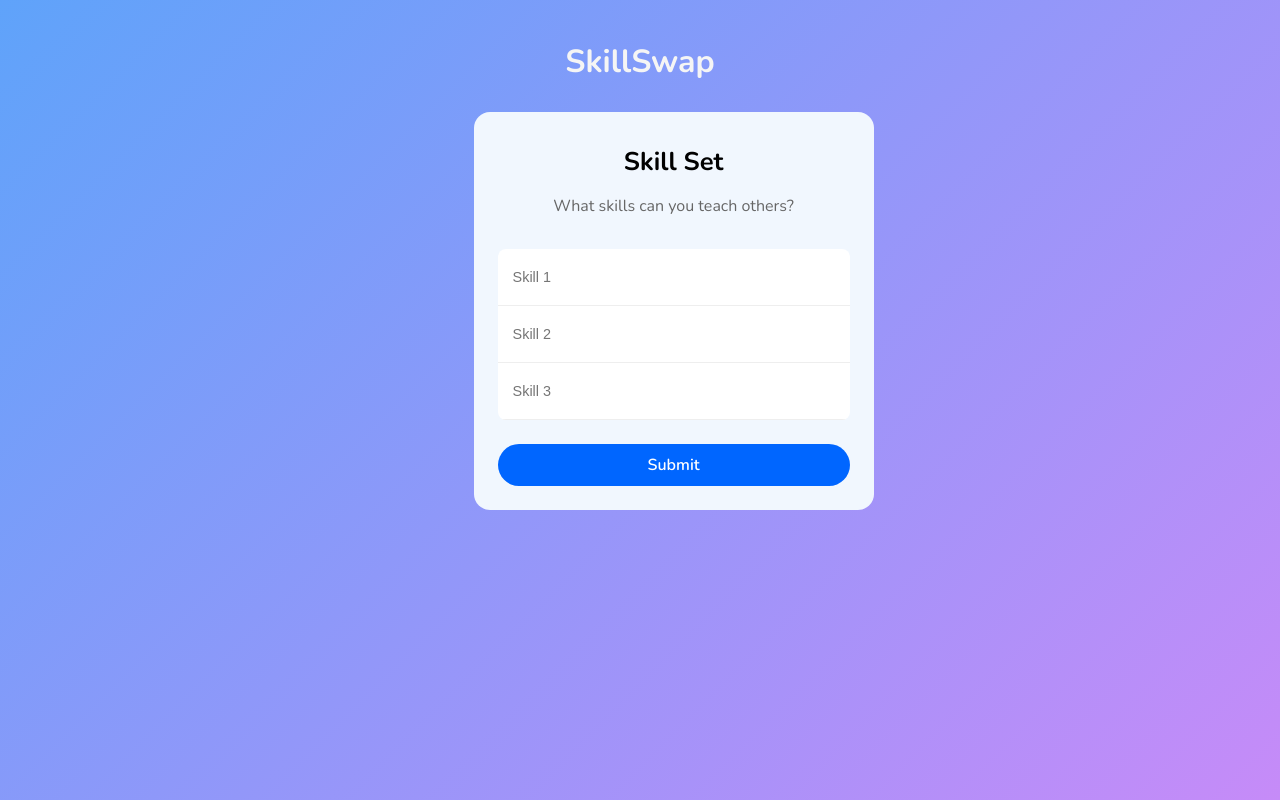
After one commit to nafaytashfeen/DeerHacksHackathon, a Flask app: template templates/skillset.html in a window 1280 px wide. The commit adds this page. Run offline with Flask 3, Linux system fonts and the light colour scheme; the template is opened without the code that fills it, so the values that code supplies are empty.

Commit message:
skillset working

```diff
--- a/static/register.css
+++ b/static/register.css
@@ -20,7 +20,7 @@ h1 {
     left: 50%;
     transform: translateX(-50%);
     margin: 0;
-}
+  }
 .form-box {
     display: flex;
     flex-direction: column;
--- a/static/register.js
+++ b/static/register.js
@@ -104,6 +104,6 @@ async function signUp(event) {
         // Reset all the variables
 
         sessionStorage.setItem('user_data_unverified', JSON.stringify(user));
-        window.location.href = 'verification.html';
+        window.location.href = '/skillset.html';
     }
 }
--- /dev/null
+++ b/static/skillset.js
@@ -0,0 +1,56 @@
+document.addEventListener("DOMContentLoaded", function () {
+    const submitButton = document.getElementById("submit-button");
+
+    submitButton.addEventListener("click", function (event) {
+        event.preventDefault(); // Prevent form submission reload
+
+        // Get skill inputs
+        const skill1 = document.getElementById("f1").value.trim();
+        const skill2 = document.getElementById("f1.2").value.trim();
+        const skill3 = document.getElementById("f2").value.trim();
+
+        // Ensure all skills are filled
+        if (!skill1 || !skill2 || !skill3) {
+            alert("Please enter all three skills.");
+            return;
+        }
+
+        // Store skills in an array
+        const skills = [skill1, skill2, skill3];
+
+        // Retrieve stored user data from sessionStorage
+        const userData = JSON.parse(sessionStorage.getItem("user_data"));
+
+        if (!userData) {
+            alert("User data not found. Please register again.");
+            window.location.href = "register.html"; // Redirect back if data is missing
+            return;
+        }
+
+        // Add skills to user data
+        userData.skills = skills;
+
+        // Send data to backend
+        fetch("http://127.0.0.1:5001/register", {
+            method: "POST",
+            headers: {
+                "Content-Type": "application/json"
+            },
+            body: JSON.stringify(userData)
+        })
+        .then(response => response.json())
+        .then(data => {
+            if (data.success) {
+                alert("Registration successful!");
+                sessionStorage.setItem("user_data"); // put user data in session storage
+                window.location.href = "/index.html"; // Redirect to homepage
+            } else {
+                alert("Error: " + data.message);
+            }
+        })
+        .catch(error => {
+            console.error("Error:", error);
+            alert("Something went wrong. Please try again.");
+        });
+    });
+});
--- /dev/null
+++ b/templates/skillset.html
@@ -0,0 +1,39 @@
+<!DOCTYPE html>
+<html>
+<head>
+    <meta charset="UTF-8">
+    <meta name="viewport" content="width=device-width, initial-scale=1.0">
+    <link rel="stylesheet" href="../static/register.css">
+    <link href="https://fonts.googleapis.com/css2?family=Nunito:wght@300;400;600;700&display=swap" rel="stylesheet">
+
+<style>
+    body {
+        background: linear-gradient(135deg, #5FA3FA, #C68BF8);
+    }
+</style>
+</head>
+
+<body>
+
+<h1 style="color: whitesmoke;font-weight: bold; font-family: Nunito;">
+    <a href="../Homepage/homepage.html" style="color: inherit; text-decoration: None;">SkillSwap</a>
+</h1>
+
+<!-- The Actual Form -->
+<div class="form-box">
+    <form class="form">
+        <span class="title">Skill Set</span>
+        <span class="subtitle">What skills can you teach others?</span>
+        <div class="form-container">
+            <input type="text" class="input" placeholder="Skill 1" id="f1" required="required">
+            <input type="text" class="input" placeholder="Skill 2" id="f1.2" required="required">
+            <input type="email" class="input" placeholder="Skill 3" id="f2">
+        </div>
+        <button id="submit-button" style="font-family: Nunito;">Submit</button>
+    </form>
+</div>
+
+<script src="../static/skillset.js"></script>
+</body>
+
+</html>
```
